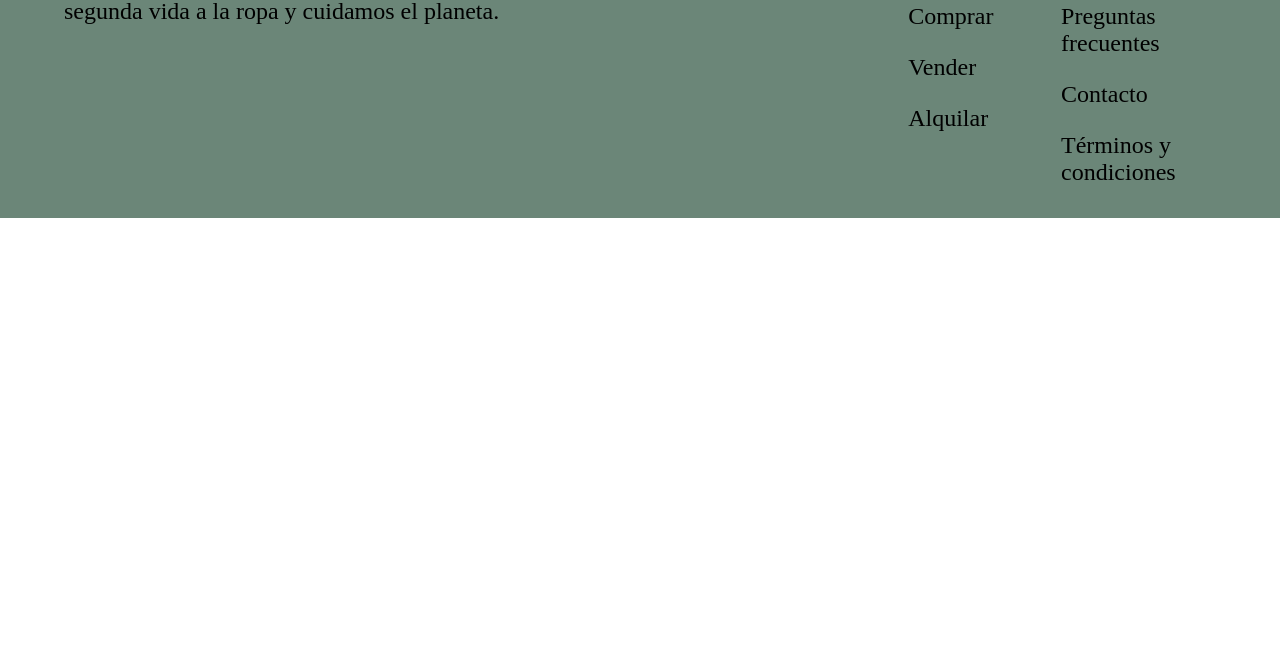
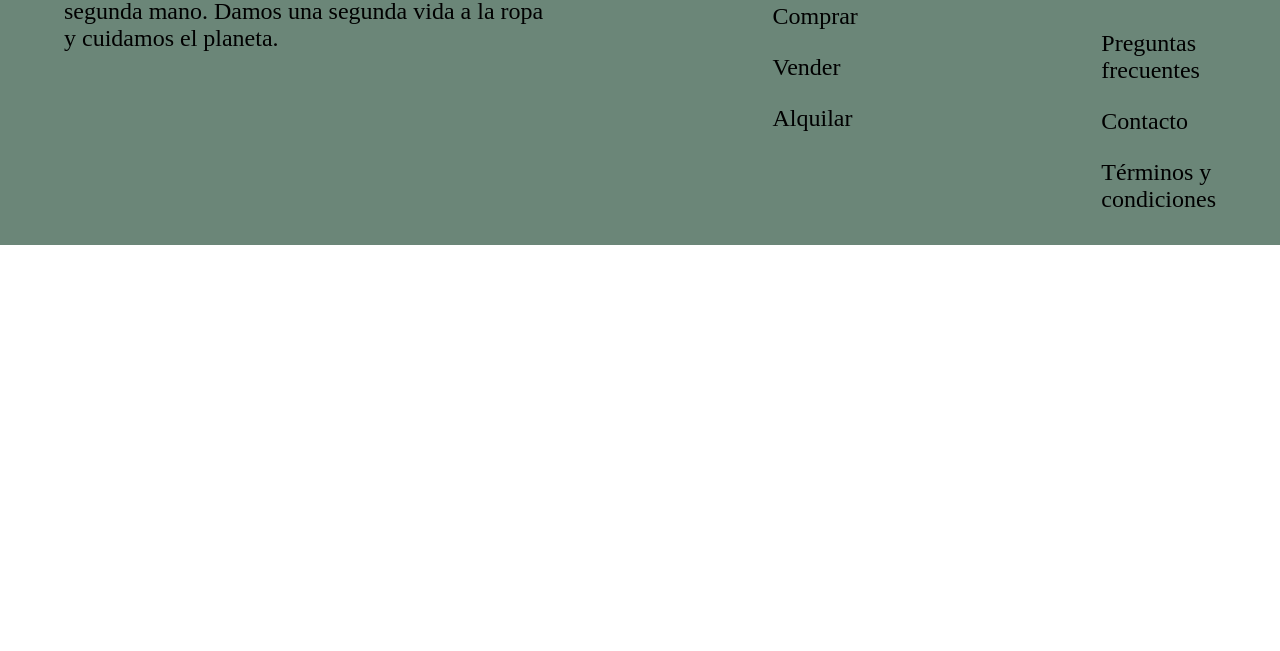
Before and after one commit to Hardwell11-gif/renew, a plain HTML site: page footer.html in a window 1280 px wide. Shown: the part 149-800 px from the top of the page. Drawn offline with Linux system fonts and the light colour scheme.

Commit message:
footer.css

```diff
--- a/css/footer.css
+++ b/css/footer.css
@@ -35,12 +35,12 @@ ul{
     flex-direction: column;
     justify-content: center;
     align-items: center;
-    width: 100%;
+    width: 100vw;
     gap : 2rem;
     position: relative;
 }
 
-.div2footer{
+.div2footer {
     width: 100%;
     height: 100%;
     display: flex;
@@ -48,7 +48,7 @@ ul{
     align-items: flex-start;
     justify-content: space-between;
     padding: 2rem 5%;
-    gap: 3rem;
+    gap: clamp(14rem, 5vw, 40rem);
 }
 
 .menu_footer{
```
